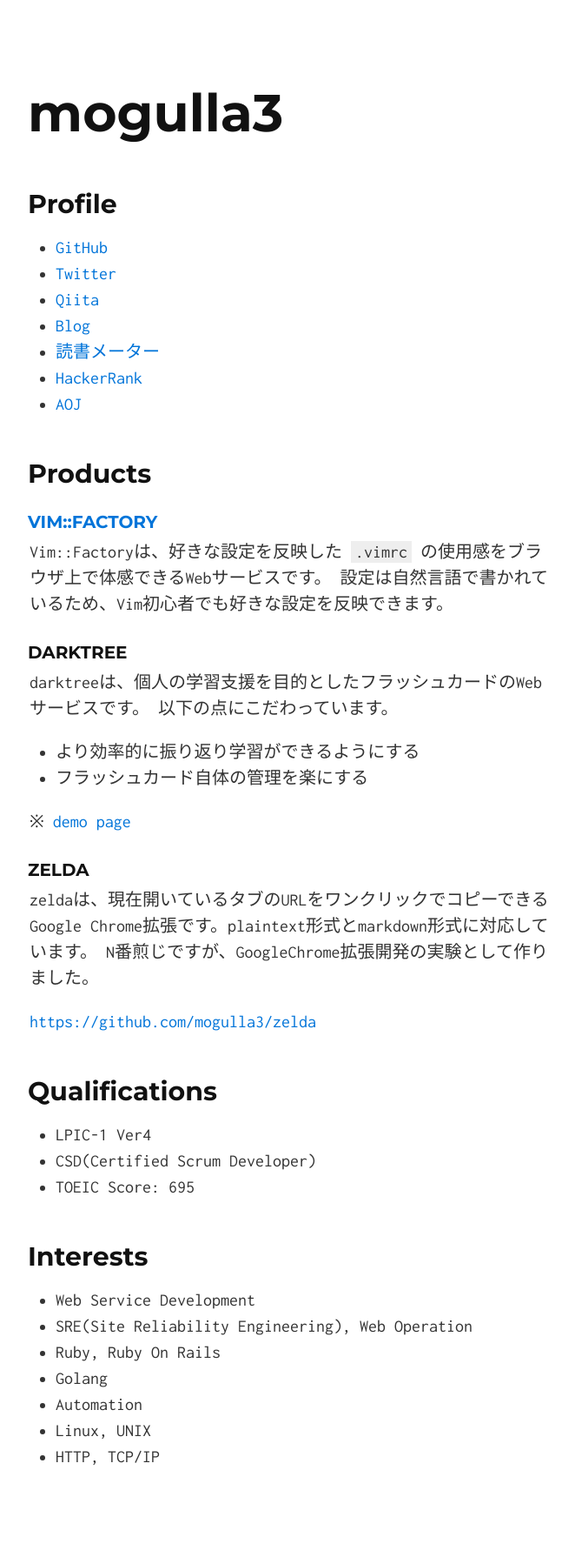
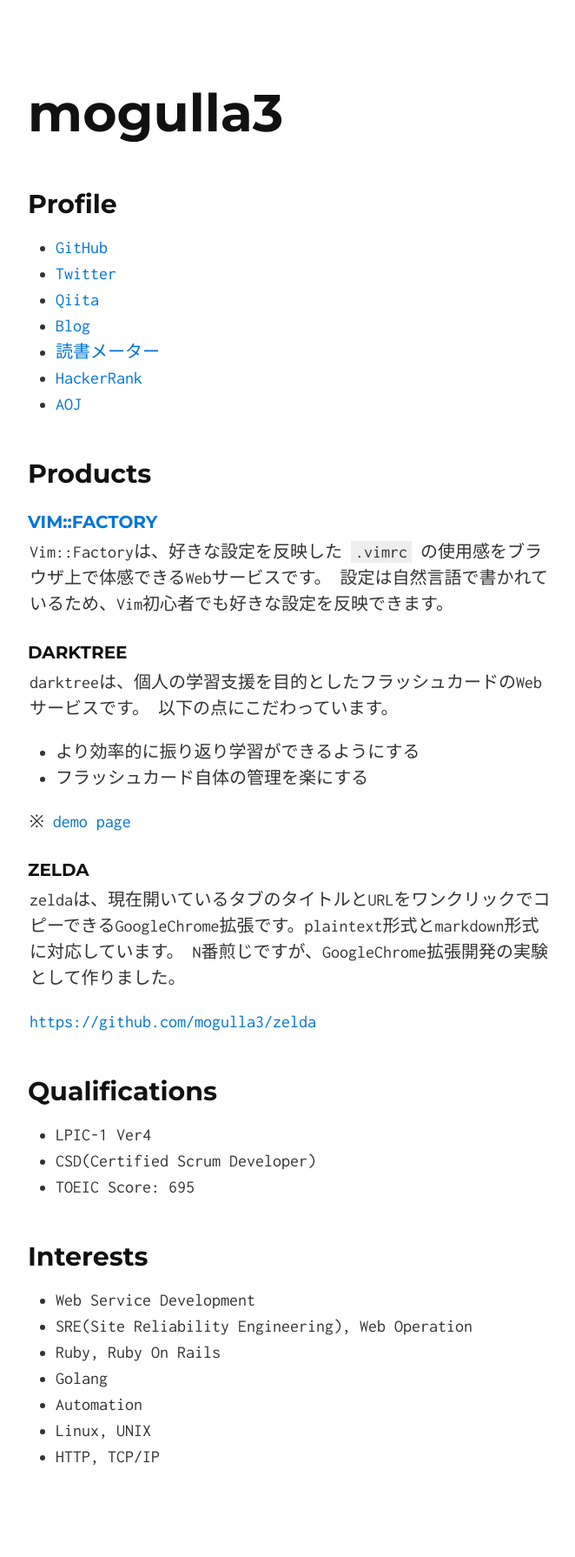
Before and after one commit to mogulla3/mogulla3.github.io, a Jekyll site: the page built from index.md, in a window 1280 px wide. Shown: the whole page at 87% size, without its empty margins (306-968 px from the left). Built offline with Jekyll 4.4.1, drawn with Linux system fonts in a browser that asks for light colours; our own code applies the rules of GitHub Pages for plain Markdown files.

Commit message:
Minor modification

```diff
--- a/index.md
+++ b/index.md
@@ -31,7 +31,7 @@
 
 ### zelda
 
-zeldaは、現在開いているタブのURLをワンクリックでコピーできるGoogle Chrome拡張です。plaintext形式とmarkdown形式に対応しています。
+zeldaは、現在開いているタブのタイトルとURLをワンクリックでコピーできるGoogleChrome拡張です。plaintext形式とmarkdown形式に対応しています。
 N番煎じですが、GoogleChrome拡張開発の実験として作りました。
 
 [https://github.com/mogulla3/zelda](https://github.com/mogulla3/zelda)
```
Also changed, not shown: 1 other file.
